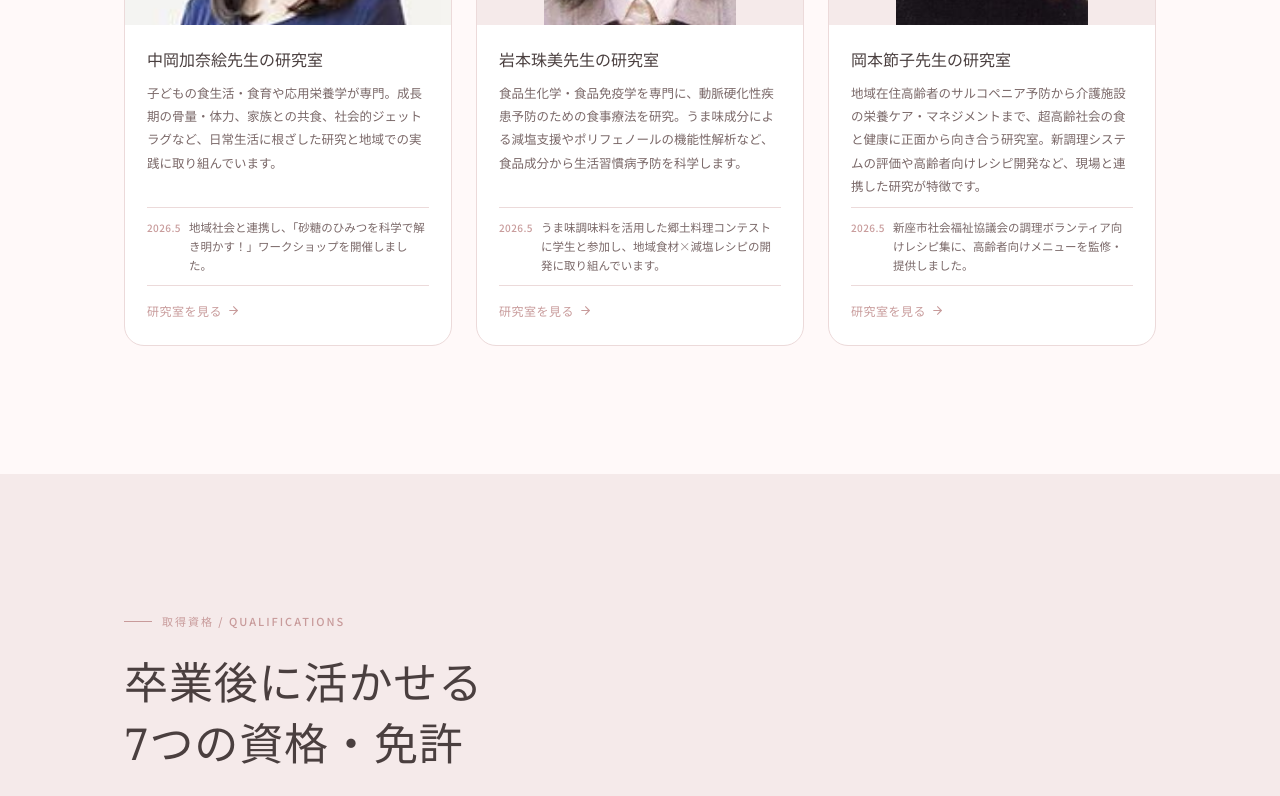
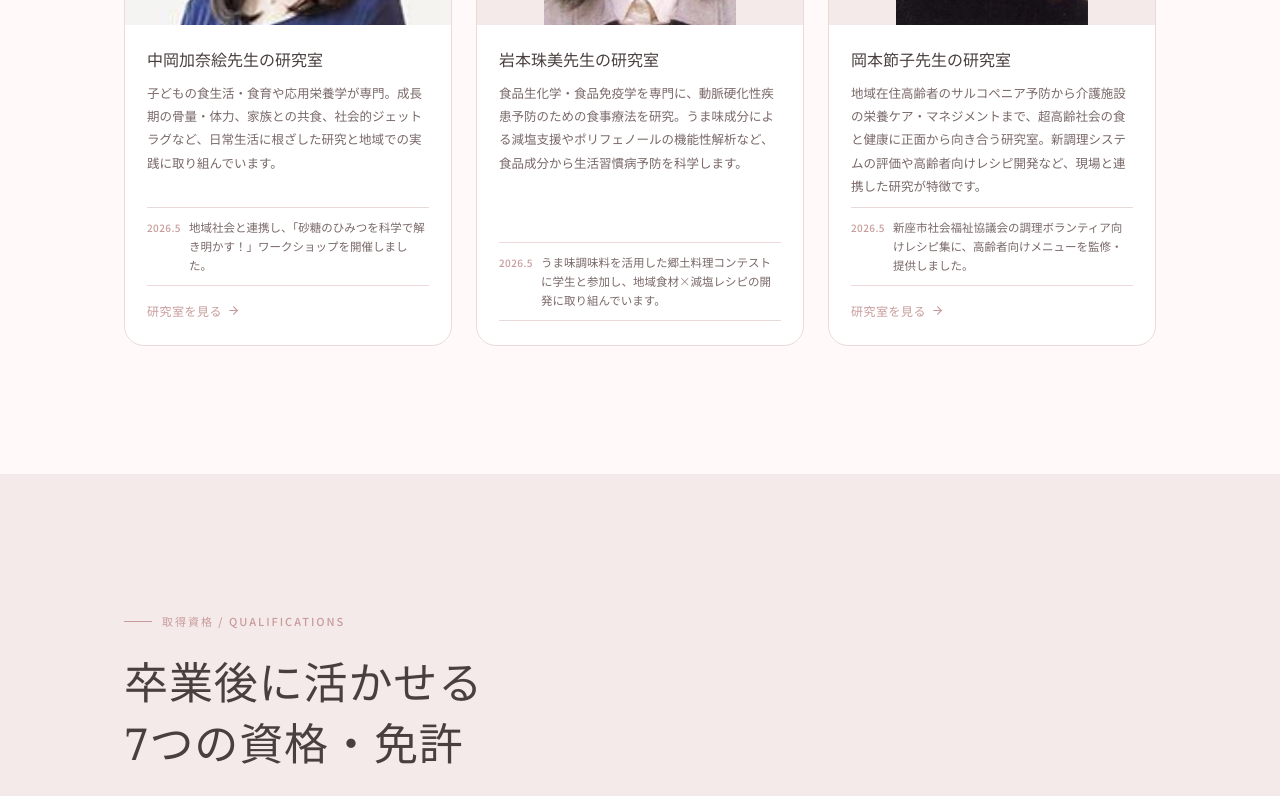
Before and after one commit to shinnosuketakeshima/shokuei-hp, a React (Vite) app: page / in a window 1280 px wide. Shown: the part 4783-5579 px from the top of the page. Built offline with nearby package versions, Linux system fonts and the light colour scheme; no server answers; the database is empty.

Commit message:
chore: 岩本研究室ページを一時停止

```diff
--- a/src/App.jsx
+++ b/src/App.jsx
@@ -73,10 +73,6 @@ const PAGE_META = {
     title: '芝崎研究室 | 食物栄養学科 | 十文字学園女子大学',
     desc: '芝崎本実先生の研究室。和菓子職人としての経験と調理科学を融合し、郷土菓子の科学的解明に取り組みます。',
   },
-  '/lab-iwamoto': {
-    title: '岩本研究室 | 食物栄養学科 | 十文字学園女子大学',
-    desc: '岩本珠美先生の研究室。食品生化学・食品免疫学を専門に動脈硬化性疾患予防のための食事療法を研究します。',
-  },
   '/lab-okamoto': {
     title: '岡本研究室 | 食物栄養学科 | 十文字学園女子大学',
     desc: '岡本節子先生の研究室。高齢者のサルコペニア予防から介護施設の栄養ケアまで超高齢社会の食と健康に向き合います。',
@@ -109,7 +105,7 @@ const PAGE_META = {
 
 const SUB_PATHS = [
   '/lab-takeshima', '/lab-kamoshita', '/lab-kunii', '/lab-iimura', '/lab-kamiyama',
-  '/lab-ishii', '/lab-komeichi', '/lab-nakaoka', '/lab-shibasaki', '/lab-iwamoto',
+  '/lab-ishii', '/lab-komeichi', '/lab-nakaoka', '/lab-shibasaki',
   '/lab-okamoto', '/koudai-project', '/kokushi-report', '/student-column-1',
   '/student-column-2', '/event-0525', '/student-column-3',
 ]
@@ -165,7 +161,6 @@ export default function App() {
           <Route path="/lab-komeichi" element={<LabKomeichi />} />
           <Route path="/lab-nakaoka" element={<LabNakaoka />} />
           <Route path="/lab-shibasaki" element={<LabShibasaki />} />
-          <Route path="/lab-iwamoto" element={<LabIwamoto />} />
           <Route path="/lab-okamoto" element={<LabOkamoto />} />
           <Route path="/koudai-project" element={<KoudaiProject />} />
           <Route path="/kokushi-report" element={<KokushiReport />} />
--- a/src/components/Labs.jsx
+++ b/src/components/Labs.jsx
@@ -138,7 +138,7 @@ const LABS = [
     topic: 'うま味調味料を活用した郷土料理コンテストに学生と参加し、地域食材×減塩レシピの開発に取り組んでいます。',
     topicDate: '2026.5',
     href: '/lab-iwamoto',
-    blogHref: '/lab-iwamoto',
+    blogHref: null,
     isExternal: false,
   },
   {
@@ -205,7 +205,7 @@ export default function Labs() {
                   <span className="lab-card-new__topic-date">{lab.topicDate}</span>
                   <span className="lab-card-new__topic-text">{lab.topic}</span>
                 </div>
-                {lab.isExternal ? (
+                {lab.blogHref && (lab.isExternal ? (
                   <a
                     href={lab.blogHref}
                     className="lab-card-new__blog-link"
@@ -218,7 +218,7 @@ export default function Labs() {
                   <Link to={lab.blogHref} className="lab-card-new__blog-link">
                     研究室を見る <ArrowRight size={13} />
                   </Link>
-                )}
+                ))}
               </div>
             </motion.div>
           ))}
```
Also changed, not shown: 1 other file (tests, documents, lock files or other folders).
